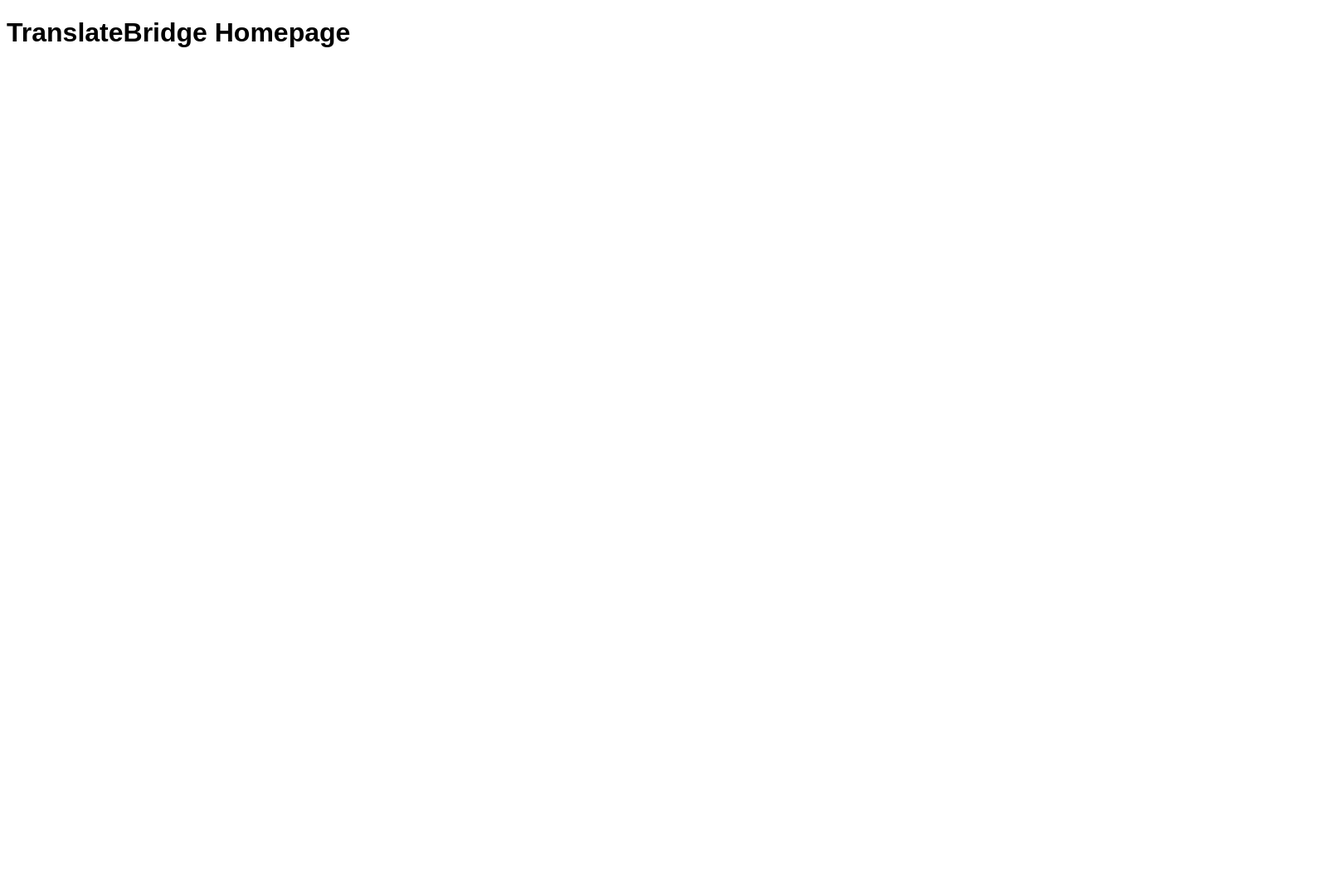
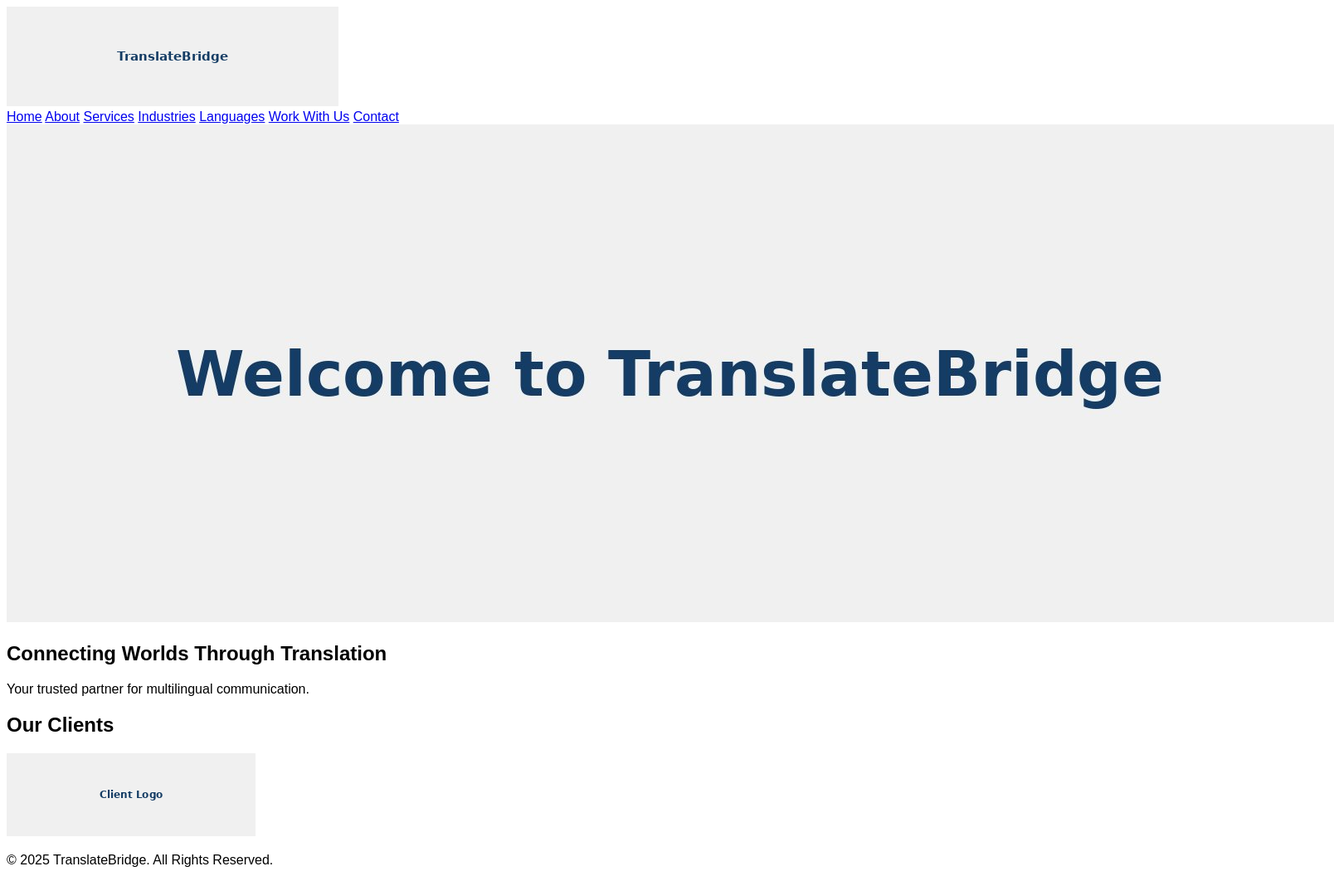
Before and after one commit to samenthamas/TranslateBridge, a plain HTML site: page index.html in a window 1280 px wide. Shown: the whole page at 83% size, 1608 px wide, since content can reach past the window. Before the commit the page ends 800 px from the top, so only its background shows below. Drawn offline with Linux system fonts and the light colour scheme; files that its build step writes are made by us from their sources.

Commit message:
Update index.html

```diff
--- a/index.html
+++ b/index.html
@@ -1 +1,39 @@
-<!DOCTYPE html><html lang="en"><head><meta charset="UTF-8"><meta name="viewport" content="width=device-width, initial-scale=1.0"><title>TranslateBridge</title><link rel="stylesheet" href="css/style.css"></head><body><h1>TranslateBridge Homepage</h1></body></html>
+<!DOCTYPE html>
+<html lang="en">
+<head>
+    <meta charset="UTF-8">
+    <meta name="viewport" content="width=device-width, initial-scale=1.0">
+    <title>TranslateBridge</title>
+    <link rel="stylesheet" href="style.css">
+</head>
+
+<body>
+    <header>
+        <img src="logo.png" alt="TranslateBridge Logo" class="logo">
+        <nav>
+            <a href="index.html">Home</a>
+            <a href="about.html">About</a>
+            <a href="services.html">Services</a>
+            <a href="industries.html">Industries</a>
+            <a href="languages.html">Languages</a>
+            <a href="work-with-us.html">Work With Us</a>
+            <a href="contact.html">Contact</a>
+        </nav>
+    </header>
+
+    <section class="hero">
+        <img src="hero.jpg" alt="Professional Translation" class="hero-img">
+        <h1>Connecting Worlds Through Translation</h1>
+        <p>Your trusted partner for multilingual communication.</p>
+    </section>
+
+    <section class="clients">
+        <h2>Our Clients</h2>
+        <img src="client1.png" alt="Client Logo" class="client-logo">
+    </section>
+
+    <footer>
+        <p>© 2025 TranslateBridge. All Rights Reserved.</p>
+    </footer>
+</body>
+</html>
```
